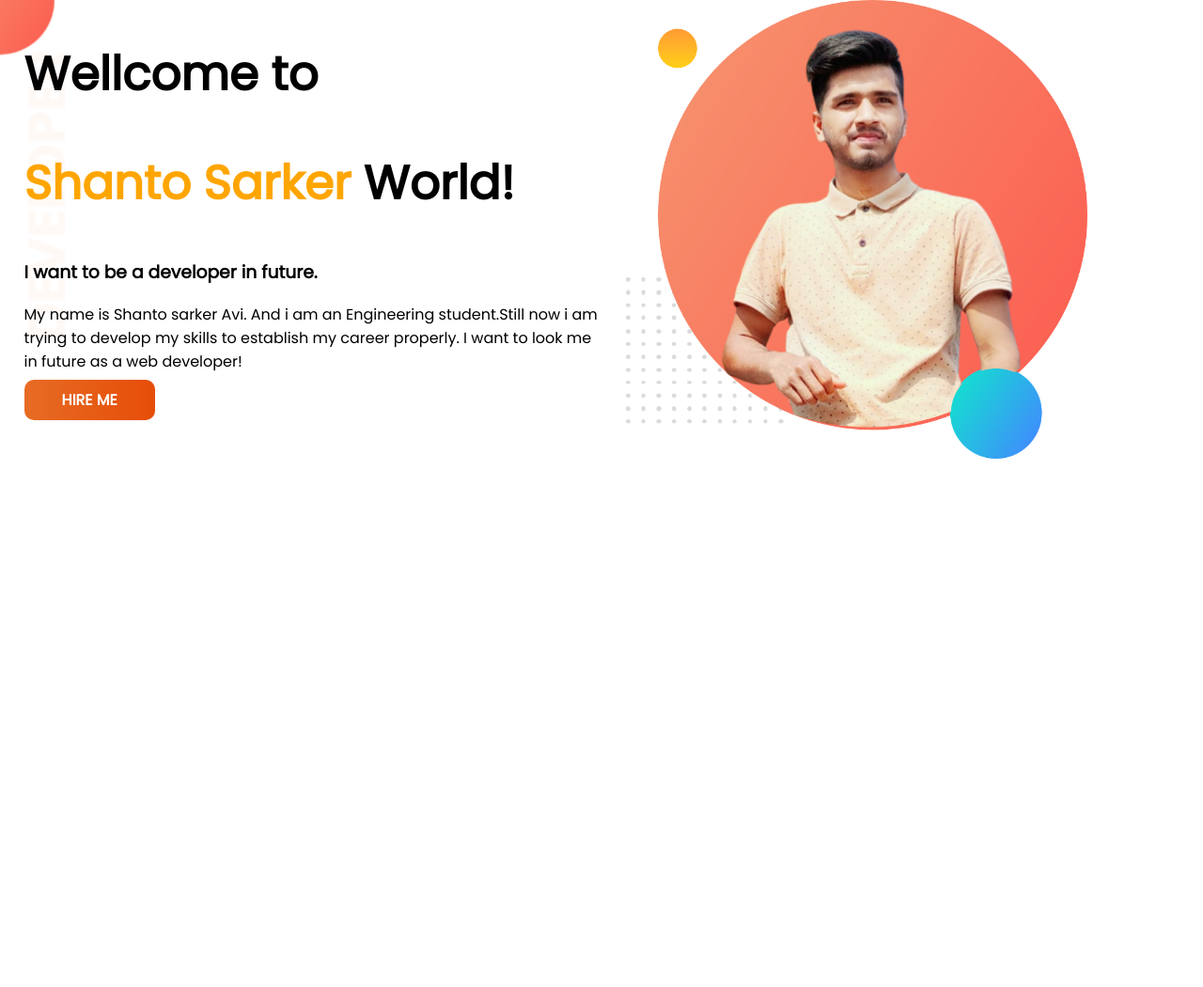
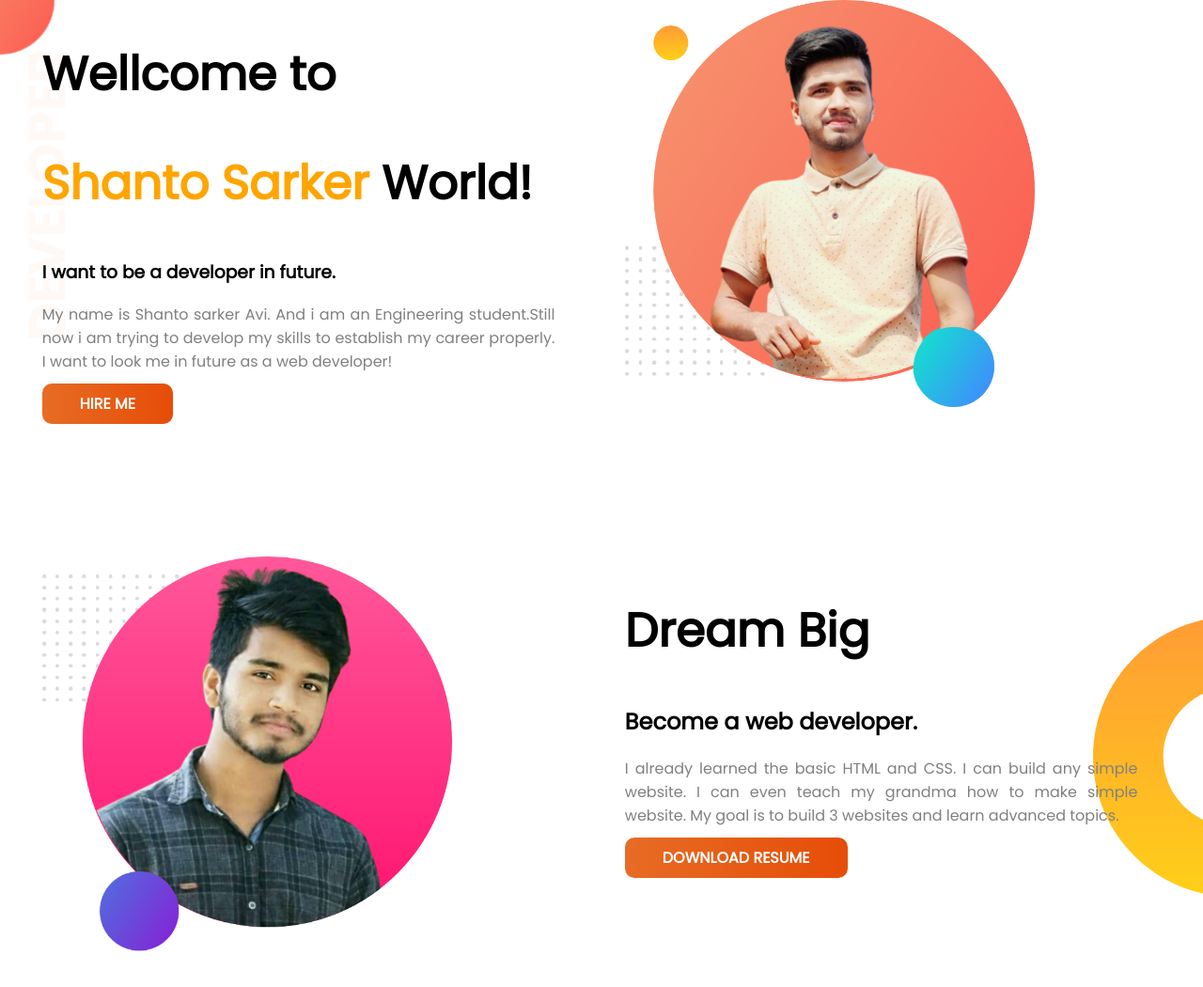
Before and after one commit to shantosarker2001/developer-portfolio, a plain HTML site: page index.html in a window 1280 px wide. Shown: the whole page at 94% size. Before the commit the page ends 800 px from the top, so only its background shows below. Drawn offline with Linux system fonts and the light colour scheme.

Commit message:
added dream-big

```diff
--- a/index.html
+++ b/index.html
@@ -28,6 +28,18 @@
             <img src="images/my-bg.png" alt="This is my image.">
         </div>
     </section>
+    <section class="dream-big">
+        <div class="half-width">
+            <img src="images/my-bg6.png" alt="">
+        </div>
+        <div class="half-width">
+            <h1>Dream Big</h1>
+            <h2>Become a web developer.</h2>
+            <p>I already learned the basic HTML and CSS. I can build any simple website. I can even teach my grandma how
+                to make simple website. My goal is to build 3 websites and learn advanced topics.</p>
+            <a class="link-button" href="http://" target="_blank" rel="noopener noreferrer">DOWNLOAD RESUME</a>
+        </div>
+    </section>
 </body>
 
 </html>
--- a/style.css
+++ b/style.css
@@ -7,12 +7,20 @@ h1 {
     font-size: 50px;
 }
 
+p {
+    text-align: justify;
+    color: gray;
+    margin-bottom: 20px;
+}
+
 .orange {
     color: orange;
 }
 
 section {
     display: flex;
+    padding: 0px 20px;
+    margin-bottom: 150px;
 
 }
 
@@ -24,6 +32,7 @@ section {
 .half-width {
     width: 50%;
     padding-left: 2%;
+    padding-right: 4%;
 }
 
 .half-width img {
@@ -38,3 +47,9 @@ section {
     border-radius: 10px;
     color: white;
 }
+
+.dream-big {
+    background-image: url(images/dream-bg.png);
+    background-repeat: no-repeat;
+    background-position: right;
+}
```
Also changed, not shown: images/9.jpg, images/my-bg6.png (added), showOff/my-bg.png (added).
